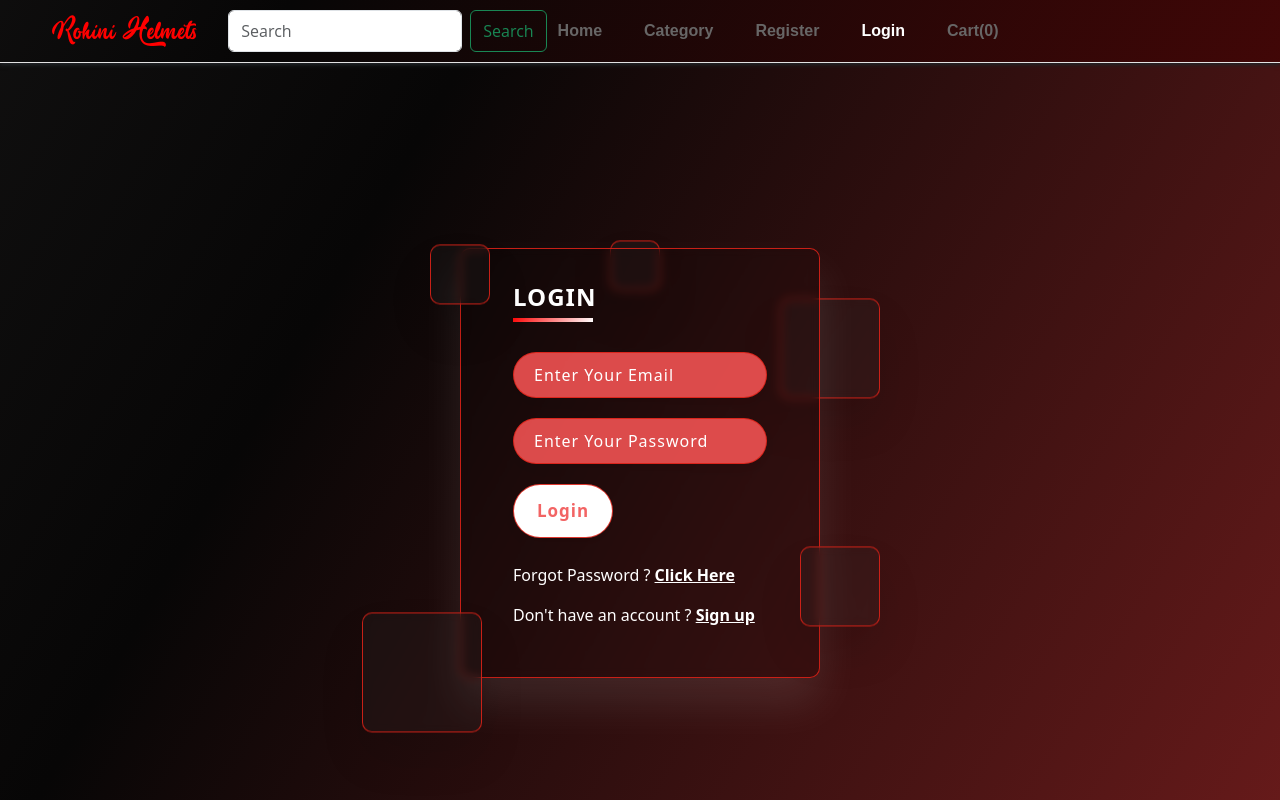
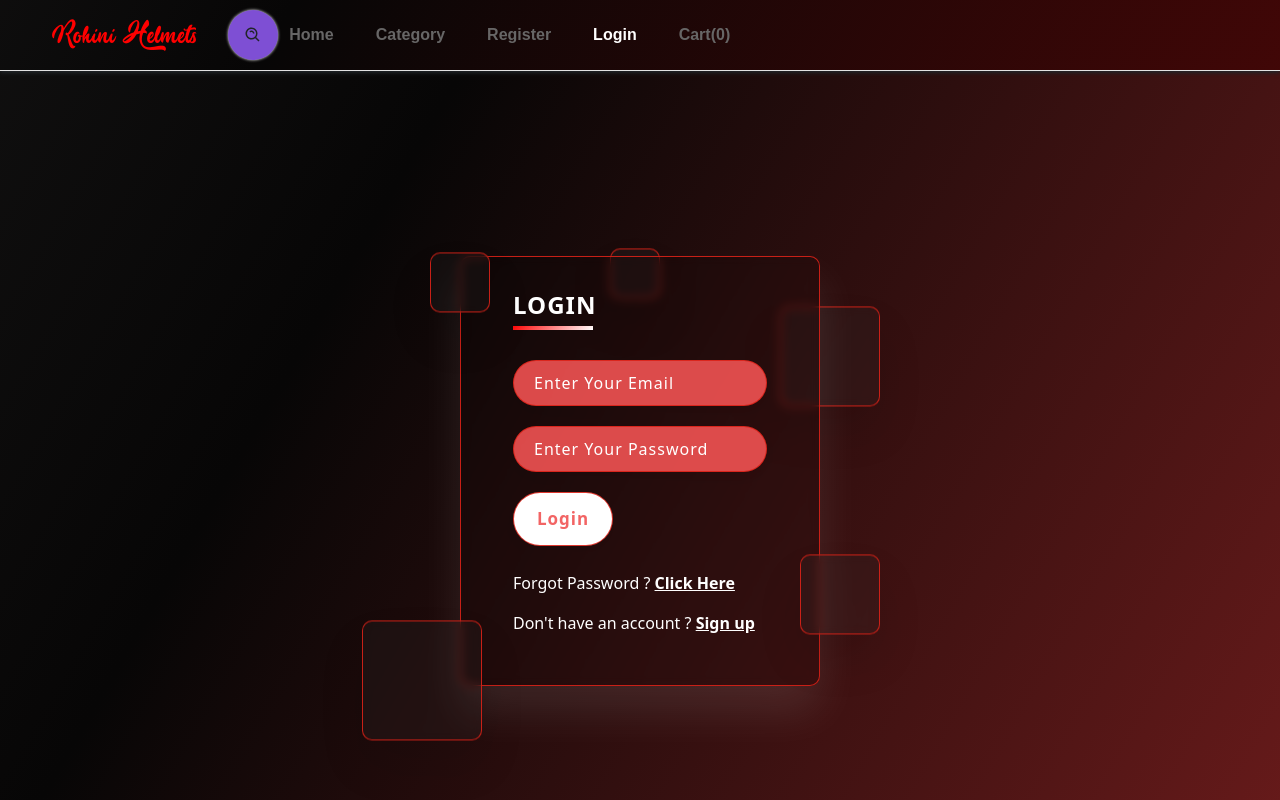
Before and after one commit to xSoyabx/proj, a React (Create React App) app in the folder E Commerce/client/: page /login in a window 1280 px wide. Shown: the top 800 px of the page. Built offline with nearby package versions, Linux system fonts and the light colour scheme; a web font is replaced by a local one.

Commit message:
product card cng in home ,serach ,admin dashboard

```diff
--- a/E Commerce/client/src/components/forms/SearchInput.js
+++ b/E Commerce/client/src/components/forms/SearchInput.js
@@ -1,7 +1,9 @@
 import React from "react";
 import { useSearch } from "../../context/search";
 import axios from "axios";
+import "../../styles/nav_search_icon.css";
 import { useNavigate } from "react-router-dom";
+import { BiSearchAlt } from "react-icons/bi";
 
 const SearchInput = () => {
   const [values, setValues] = useSearch();
@@ -21,7 +23,7 @@ const SearchInput = () => {
   };
   return (
     <>
-      <form className="d-flex" role="search" onSubmit={handleSubmit}>
+      {/* <form className="d-flex" role="search" onSubmit={handleSubmit}>
         <input
           className="form-control me-2"
           type="search"
@@ -29,10 +31,24 @@ const SearchInput = () => {
           aria-label="Search"
           value={values.keyword}
           onChange={(e) => setValues({ ...values, keyword: e.target.value })}
-        />
+        />|
         <button className="btn btn-outline-success" type="submit">
           Search
         </button>
+      </form> */}
+      <form className="input-wrapper" role="search" onSubmit={handleSubmit}>
+        <button className="icon" type="submit">
+          <BiSearchAlt />
+        </button>
+        <input
+          className="input"
+          name="text"
+          type="text"
+          placeholder="Search... "
+          aria-label="Search"
+          value={values.keyword}
+          onChange={(e) => setValues({ ...values, keyword: e.target.value })}
+        />
       </form>
     </>
   );
--- a/E Commerce/client/src/pages/Search.js
+++ b/E Commerce/client/src/pages/Search.js
@@ -1,37 +1,42 @@
 import Layout from "../components/layout/layout";
 import React from "react";
 import { useSearch } from "../context/search";
+import styles from "../styles/productCard.css";
 
 const Search = () => {
   const [values, setValues] = useSearch();
   return (
     <Layout title={"Search Results"}>
-      <div className="container">
-        <div className="text-center">
+      <div className={`container${styles.searchResultsContainer}`}>
+        <div>
+          <div className="text-center mt-3">
             <h1>Search Resuts</h1>
             <h6>
               {values?.results.length < 1
                 ? "No Products Found"
                 : `Found ${values?.results.length}`}
             </h6>
-          <div className="d-flex flex wrap mt-4">
+          </div>
+          <div className="d-flex flex-wrap justify-content-around">
             {values?.results.map((p) => (
-              <div className="card m-2" style={{ width: "18rem" }}>
+              <div className="card" key={p._id}>
+                <div className="product-image-container">
                   <img
+                    className="product-image"
                     src={`/api/v1/product/product-photo/${p._id}`}
-                  className="card-img-top"
-                  alt={p.name}
+                    alt="Product Image"
                   />
-                <div className="card-body">
-                  <h5 className="card-title">{p.name}</h5>
-                  <p className="card-text">
+                </div>
+                <div className="product-details">
+                  <h3 className="product-name">{p.name}</h3>
+                  <p className="product-description">
                     {p.description.substring(0, 30)}...
                   </p>
-                  <p className="card-text">₹ {p.price}</p>
-                  <button className="btn btn-primary ms-2">More Details</button>
-                  <button className="btn btn-secondary ms-2">
-                    Add to cart
-                  </button>
+                  <p className="product-price">₹ {p.price}</p>
+                </div>
+                <div className="buttons-container">
+                  <button className="button">More Details</button>
+                  <button className="button">Add to Cart</button>
                 </div>
               </div>
             ))}
--- a/E Commerce/client/src/pages/admin/CreateProduct.js
+++ b/E Commerce/client/src/pages/admin/CreateProduct.js
@@ -78,10 +78,10 @@ const CreateProduct = () => {
         productData
       );
       if (data?.success) {
-        toast.error(data?.message);
-      } else {
         toast.success("Product Created Successfully");
         navigate("/dashboard/admin/products");
+      } else {
+        toast.error(data?.message);
       }
     } catch (error) {
       console.log(error);
--- a/E Commerce/client/src/pages/admin/UpdateProduct.js
+++ b/E Commerce/client/src/pages/admin/UpdateProduct.js
@@ -28,6 +28,7 @@ const UpdateProduct = () => {
         `/api/v1/product/get-product/${params.slug}`
       );
       setName(data.product.name);
+      setBrand(data.product.brand);
       setId(data.product._id);
       setDescription(data.product.description);
       setPrice(data.product.price);
--- /dev/null
+++ b/E Commerce/client/src/styles/nav_search_icon.css
@@ -0,0 +1,59 @@
+.input-wrapper {
+  display: flex;
+  align-items: center;
+  justify-content: center;
+  gap: 15px;
+  position: relative;
+}
+
+.input {
+  border-style: none;
+  height: 50px;
+  width: 50px;
+  padding: 10px;
+  outline: none;
+  border-radius: 50%;
+  transition: 0.5s ease-in-out;
+  background-color: #7e4fd4;
+  box-shadow: 0px 0px 3px #f3f3f3;
+  padding-right: 40px;
+  color: #fff;
+}
+
+.input::placeholder,
+.input {
+  font-family: "Trebuchet MS", "Lucida Sans Unicode", "Lucida Grande",
+    "Lucida Sans", Arial, sans-serif;
+  font-size: 17px;
+}
+
+.input::placeholder {
+  color: #8f8f8f;
+}
+
+.icon {
+  display: flex;
+  align-items: center;
+  justify-content: center;
+  position: absolute;
+  right: 0px;
+  cursor: pointer;
+  width: 50px;
+  height: 50px;
+  outline: none;
+  border-style: none;
+  border-radius: 50%;
+  pointer-events: painted;
+  background-color: transparent;
+  transition: 0.2s linear;
+}
+
+.icon:focus ~ .input,
+.input:focus {
+  box-shadow: none;
+  width: 250px;
+  border-radius: 0px;
+  background-color: transparent;
+  border-bottom: 3px solid #7e4fd4;
+  transition: all 500ms cubic-bezier(0, 0.11, 0.35, 2);
+}
--- /dev/null
+++ b/E Commerce/client/src/styles/productCard.css
@@ -0,0 +1,92 @@
+@import url("https://fonts.googleapis.com/css2?family=Montserrat:wght@400;700&display=swap");
+
+.card {
+  font-family: "Montserrat", sans-serif;
+  font-weight: bold; /* Set font weight to bold */
+  border: 1px solid black;
+  border-radius: 10px;
+  overflow: hidden;
+  box-shadow: 0 2px 6px rgba(0, 0, 0, 0.1);
+  background-color: #ffffff;
+  width: 300px;
+  margin: 20px;
+  position: relative;
+  transition: transform 0.3s ease, box-shadow 0.3s ease;
+}
+
+.card:hover {
+  transform: translateY(-5px);
+  box-shadow: 0 6px 12px rgba(0, 0, 0, 0.15);
+}
+
+.product-image-container {
+  overflow: hidden;
+  position: relative;
+  padding: 10px; /* Add padding for spacing */
+  border-radius: 10px 10px 0 0; /* Rounded corners on top */
+}
+
+.product-image {
+  width: 100%;
+  border: 1px solid black;
+  height: 200px; /* Adjust the height to fit the container */
+  transition: transform 0.3s ease;
+  object-fit: cover; /* Maintain aspect ratio and cover the container */
+  border-radius: 10px; /* Rounded corners on all sides in default state */
+}
+
+.product-image:hover {
+  transform: scale(1.1);
+  border-radius: 10px 10px 0 0; /* Rounded corners on top during hover */
+}
+
+.product-details {
+  padding: 20px;
+  padding-bottom: 15px;
+}
+
+.product-name {
+  font-size: 1.4rem;
+  margin-bottom: 10px;
+  color: #333;
+  font-weight: bold; /* Set font weight to bold */
+}
+
+.product-description {
+  font-size: 1rem;
+  color: #676161;
+  margin-bottom: 15px;
+  font-weight: bold; /* Set font weight to bold */
+}
+
+.product-price {
+  font-size: 1.3rem;
+  color: #ff5722;
+  margin-bottom: 15px;
+  font-weight: bold; /* Set font weight to bold */
+}
+
+.buttons-container {
+  display: flex;
+  justify-content: space-between;
+  align-items: center;
+  padding: 0 20px 20px;
+}
+
+.button {
+  padding: 10px 20px;
+  background-color: #ff5722;
+  color: #fff;
+  border: none;
+  border-radius: 5px;
+  cursor: pointer;
+  font-size: 12px;
+  font-weight: bold; /* Set font weight to bold */
+  transition: background-color 0.3s ease;
+  width: 120px;
+  height: 45px;
+}
+
+.button:hover {
+  background-color: #ff8a50;
+}
```
Also changed, not shown: E Commerce/client/src/pages/HomePage.js (+42 -6 lines), E Commerce/client/src/pages/admin/Products.js (+109 -22 lines). Lines whose indentation alone changed are shown as unchanged.
